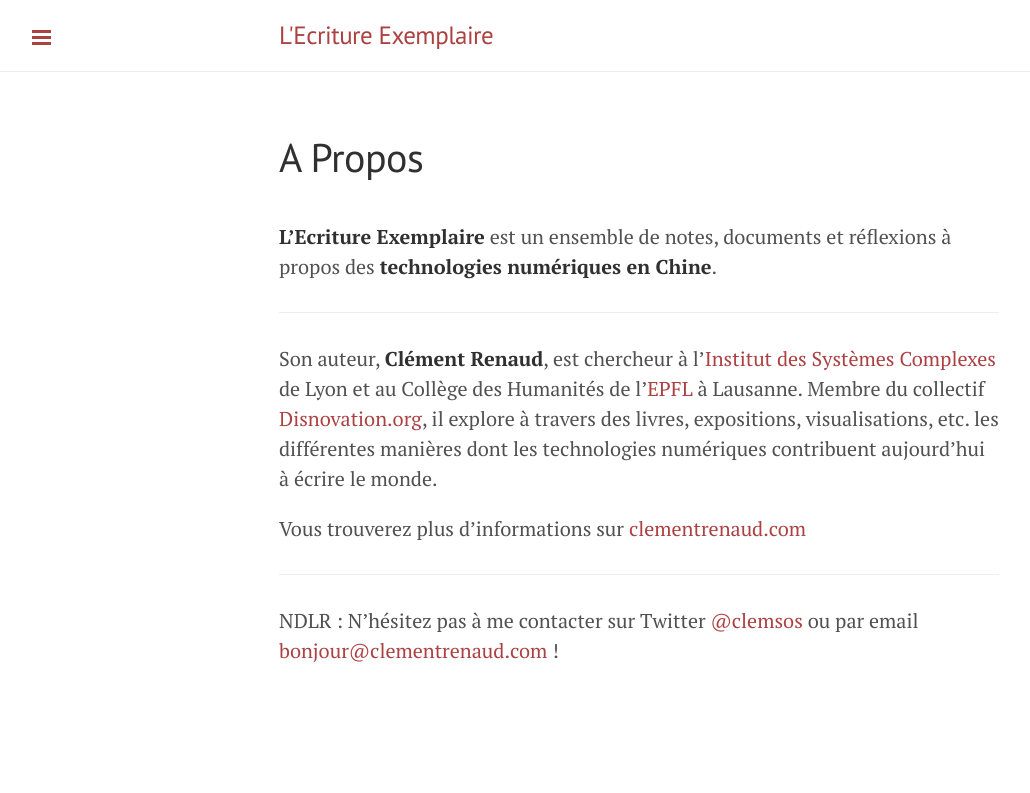
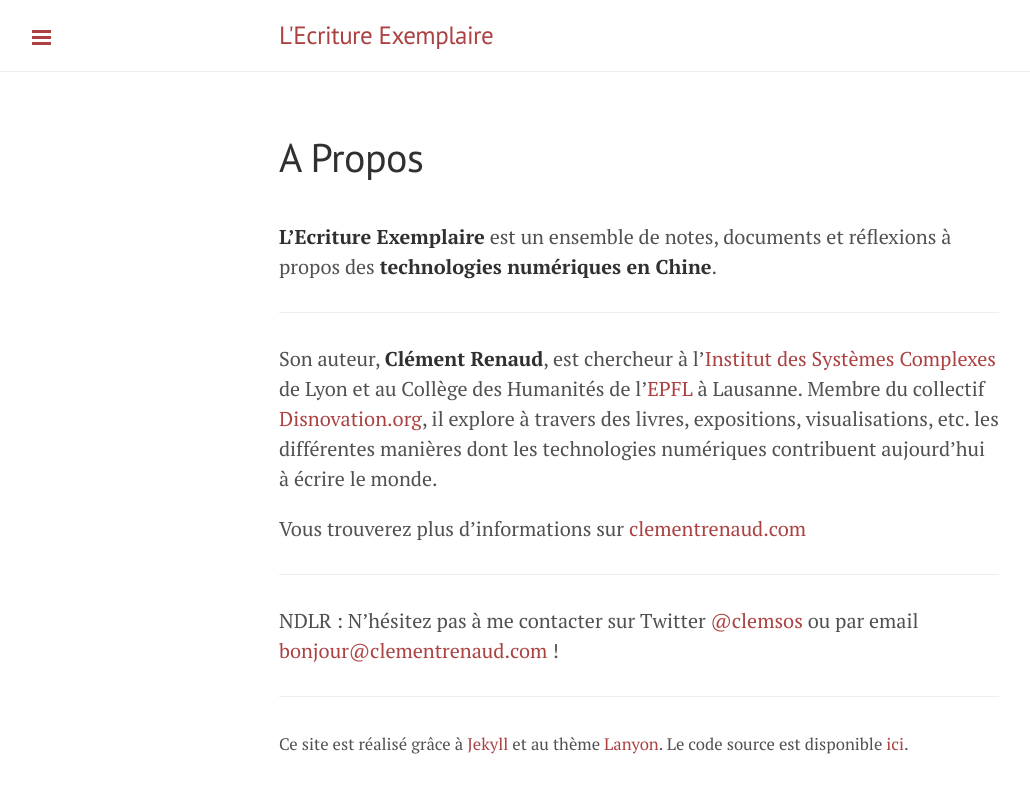
Before and after one commit to clemsos/ecriture.exemplaire.cc, a Jekyll site: the page built from about.md, in a window 1280 px wide. Shown: the top 793 px of the page, without its empty margins (1-1031 px from the left). Built offline with Jekyll 4.4.1, drawn with Linux system fonts in a browser that asks for light colours.

Commit message:
add jekyll credentials and github link

```diff
--- a/about.md
+++ b/about.md
@@ -14,3 +14,10 @@ Vous trouverez plus d'informations sur [clementrenaud.com](https://clementrenaud
 ---
 
 NDLR : N'hésitez pas à me contacter sur Twitter <a href="https://twitter.com/{{site.author.twitter}}">@{{site.author.twitter}}</a> ou par email <a href="mailto:{{site.author.email}}">{{site.author.email}}</a> !
+
+
+---
+
+<small>
+Ce site est réalisé grâce à [Jekyll](https://jekyllrb.com/) et au thème [Lanyon](http://lanyon.getpoole.com/). Le code source est disponible [ici](https://github.com/clemsos/ecriture.exemplaire.cc).
+</small>
```
